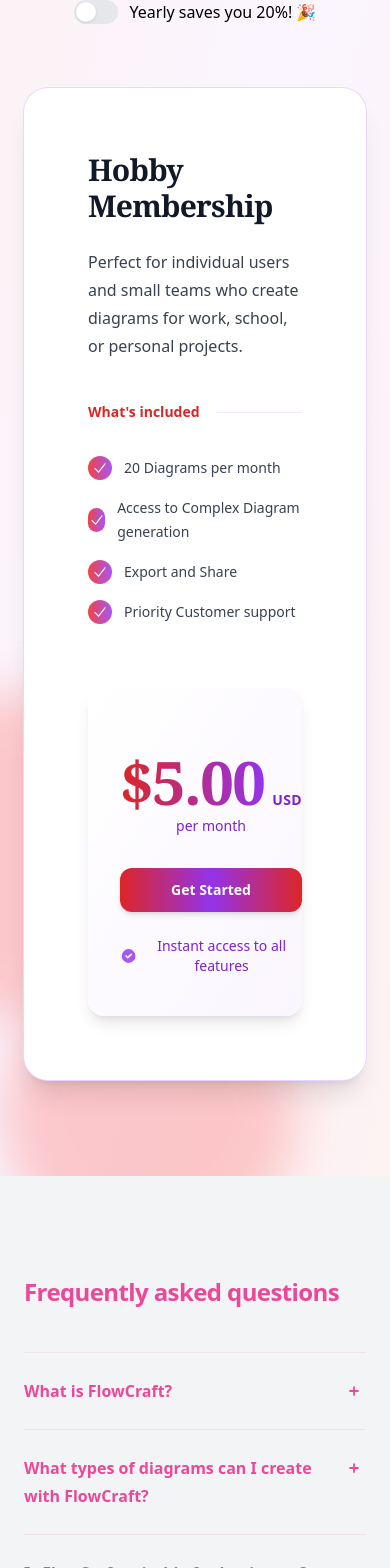
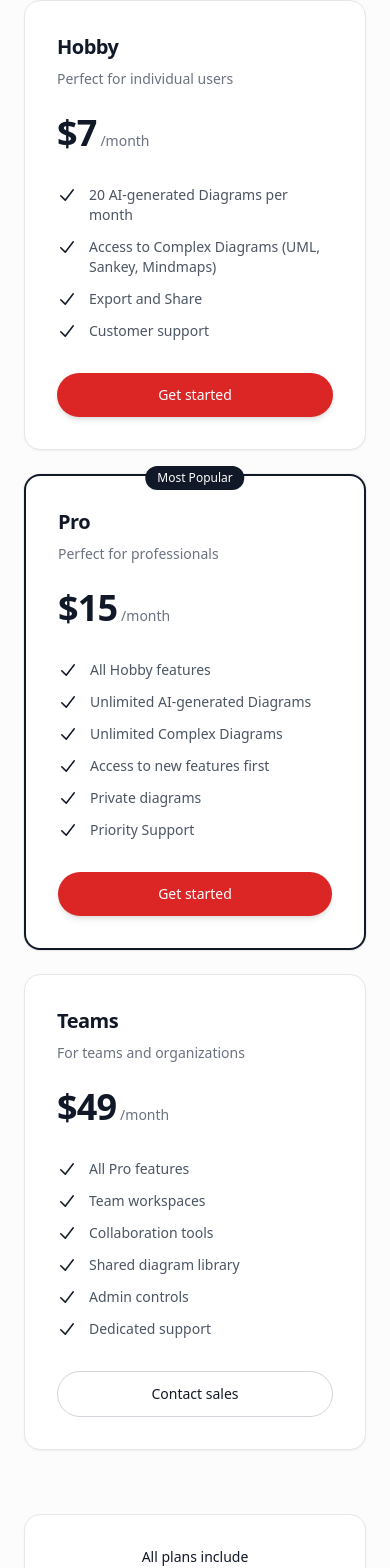
Before and after one commit to shagunmistry/FlowCraft, a Next.js app: page /pricing in a window 390 px wide. Shown: the part 376-1944 px from the top of the page. Built offline with nearby package versions, Linux system fonts and the light colour scheme; no server answers; a web font is replaced by a local one.

Commit message:
Add changes to pricing page and upgrade functionality

```diff
--- a/src/app/dashboard/page.tsx
+++ b/src/app/dashboard/page.tsx
@@ -261,7 +261,11 @@
   stats[3].value = user.subscribed
     ? 999
     : (user.free_limit || 5) - (user.diagrams_created || 0)
-  if (user.subscribed) stats[3].name = 'Pro Access'
+  if (user.subscribed) {
+    stats[3].name = 'Pro Access'
+  } else {
+    stats[3].name = 'Left This Month'
+  }
 
   return (
     <main className="min-h-screen bg-gray-50/50 pb-20 pt-24">
--- a/src/components/FAQ.tsx
+++ b/src/components/FAQ.tsx
@@ -1,7 +1,8 @@
 'use client'
 
-import { Disclosure } from '@headlessui/react'
-import { MinusSmallIcon, PlusSmallIcon } from '@heroicons/react/20/solid'
+import { Disclosure, Transition } from '@headlessui/react'
+import { PlusIcon, MinusIcon } from '@heroicons/react/24/outline'
+import clsx from 'clsx'
 
 const faqs = [
   {
@@ -10,65 +11,110 @@
       'FlowCraft is an innovative AI-powered diagramming platform designed to revolutionize the way you create visual representations of ideas and processes. Our platform utilizes cutting-edge AI technology to assist you in generating stunning flowcharts, whiteboard sketches, charts, and complex diagrams with ease.',
   },
   {
-    question: 'What types of diagrams can I create with FlowCraft?',
+    question: 'What types of diagrams can I create?',
     answer:
-      'FlowCraft empowers you to create a wide variety of diagrams, such as: Flow Diagrams, Whiteboard diagrams, Charts (pie charts, bar charts, etc.), Complex AI-generated diagrams: (Sankey diagrams, Mind maps, Requirements diagrams, User journey maps), and more! Our platform is versatile and flexible, allowing you to explore different diagram types and unleash your creativity.',
+      'FlowCraft empowers you to create a wide variety of diagrams including Flow Diagrams, Whiteboard sketches, Charts (pie, bar, etc.), and complex AI-generated visuals like Sankey diagrams, Mind maps, Requirements diagrams, and User journey maps.',
   },
-
   {
     question: 'Is FlowCraft suitable for beginners?',
     answer:
-      "Absolutely! FlowCraft is designed with user-friendliness in mind. The intuitive interface and AI assistance make it easy for both beginners and experienced users to create professional-looking diagrams. Whether you're new to diagramming or looking to boost your productivity, FlowCraft caters to all skill levels.",
+      "Absolutely. FlowCraft is designed with user-friendliness in mind. The intuitive interface and AI assistance make it easy for both beginners and experienced users to create professional-looking diagrams. Whether you're new to diagramming or looking to boost your productivity, FlowCraft caters to all skill levels.",
   },
   {
     question: 'Does FlowCraft offer collaboration features?',
     answer:
-      'We are currently working on implementing collaboration features in FlowCraft. Stay tuned for updates on our progress and upcoming releases!',
+      'We are currently working on implementing real-time collaboration features in FlowCraft. Stay tuned for updates on our progress and upcoming releases in our changelog.',
   },
   {
-    question: 'I have a billing question not addressed here. What should I do?',
+    question: 'How does billing work?',
     answer:
-      "If you have any further questions about billing or your FlowCraft subscription, feel free to contact our friendly support team. We're happy to assist you!",
+      "If you have specific questions about billing or your FlowCraft subscription that aren't addressed in your dashboard, please contact our support team. We're happy to assist you immediately.",
   },
 ]
+
 export default function FAQs() {
+  // Generate JSON-LD for SEO Rich Snippets
+  const jsonLd = {
+    '@context': 'https://schema.org',
+    '@type': 'FAQPage',
+    mainEntity: faqs.map((faq) => ({
+      '@type': 'Question',
+      name: faq.question,
+      acceptedAnswer: {
+        '@type': 'Answer',
+        text: faq.answer,
+      },
+    })),
+  }
+
   return (
-    <div className="bg-gray-100">
-      <div className="mx-auto max-w-7xl px-6 py-24 sm:py-24 lg:px-8 lg:py-32">
-        <div className="mx-auto max-w-4xl divide-y divide-pink-500/10">
-          <h2 className="text-2xl font-bold leading-10 tracking-tight text-pink-500">
+    <section className="bg-white" aria-labelledby="faq-heading">
+      {/* Inject SEO Schema */}
+      <script
+        type="application/ld+json"
+        dangerouslySetInnerHTML={{ __html: JSON.stringify(jsonLd) }}
+      />
+
+      <div className="mx-auto max-w-7xl px-6 py-24 sm:py-32 lg:px-8">
+        <div className="mx-auto max-w-4xl divide-y divide-zinc-100">
+          <div className="mb-10 lg:mb-14">
+            <h2
+              id="faq-heading"
+              className="text-3xl font-semibold tracking-tight text-zinc-900 sm:text-4xl"
+            >
               Frequently asked questions
             </h2>
-          <dl className="mt-10 space-y-6 divide-y divide-pink-500/10">
+            <p className="mt-4 text-base leading-7 text-zinc-600">
+              Can’t find the answer you’re looking for? Reach out to our{' '}
+              <a
+                href="/support"
+                className="font-semibold text-blue-600 hover:text-blue-500 hover:underline"
+              >
+                customer support
+              </a>{' '}
+              team.
+            </p>
+          </div>
+
+          <dl className="mt-10 space-y-6 divide-y divide-zinc-100">
             {faqs.map((faq) => (
               <Disclosure as="div" key={faq.question} className="pt-6">
                 {({ open }) => (
                   <>
                     <dt>
-                      <Disclosure.Button className="flex w-full items-start justify-between text-left text-pink-500">
-                        <span className="text-base font-semibold leading-7">
+                      <Disclosure.Button className="flex w-full items-start justify-between text-left text-zinc-900 transition-colors hover:text-zinc-600">
+                        <span className="text-base font-medium leading-7">
                           {faq.question}
                         </span>
                         <span className="ml-6 flex h-7 items-center">
                           {open ? (
-                            <MinusSmallIcon
-                              className="h-6 w-6"
+                            <MinusIcon
+                              className="h-5 w-5 flex-none"
                               aria-hidden="true"
                             />
                           ) : (
-                            <PlusSmallIcon
-                              className="h-6 w-6"
+                            <PlusIcon
+                              className="h-5 w-5 flex-none"
                               aria-hidden="true"
                             />
                           )}
                         </span>
                       </Disclosure.Button>
                     </dt>
+                    <Transition
+                      enter="transition duration-100 ease-out"
+                      enterFrom="transform scale-95 opacity-0"
+                      enterTo="transform scale-100 opacity-100"
+                      leave="transition duration-75 ease-out"
+                      leaveFrom="transform scale-100 opacity-100"
+                      leaveTo="transform scale-95 opacity-0"
+                    >
                       <Disclosure.Panel as="dd" className="mt-2 pr-12">
-                      <p className="text-base leading-7 text-gray-600">
+                        <p className="text-base leading-7 text-zinc-500">
                           {faq.answer}
                         </p>
                       </Disclosure.Panel>
+                    </Transition>
                   </>
                 )}
               </Disclosure>
@@ -76,6 +122,6 @@
           </dl>
         </div>
       </div>
-    </div>
+    </section>
   )
 }
--- a/src/components/Pricing/Pricing.tsx
+++ b/src/components/Pricing/Pricing.tsx
@@ -7,37 +7,10 @@
 import Link from 'next/link'
 import SimpleNotification from '../SimpleNotification'
 import { loadStripe } from '@stripe/stripe-js'
-import { motion, AnimatePresence } from 'framer-motion'
-import Card from '@/components/ui/Card'
+import { motion } from 'framer-motion'
 import Button from '@/components/ui/Button'
 
 type PricingPageSource = 'landing' | 'dashboard' | 'mermaid' | 'chart'
-
-const includedFeatures = [
-  '20 Diagrams per month',
-  'Access to Complex Diagram generation',
-  'Export and Share',
-  'Priority Customer support',
-]
-
-// Decorative element component
-const DecorativeElement = ({ className }: { className?: string }) => (
-  <motion.div
-    className={cn(
-      'absolute rounded-full bg-gradient-to-r from-red-300 to-red-300 opacity-70 blur-xl',
-      className,
-    )}
-    animate={{
-      scale: [1, 1.05, 1],
-      opacity: [0.5, 0.7, 0.5],
-    }}
-    transition={{
-      duration: 8,
-      repeat: Infinity,
-      repeatType: 'reverse',
-    }}
-  />
-)
 
 const PricingHeaderMessage = (sourcePage: PricingPageSource) => {
   switch (sourcePage) {
@@ -84,7 +57,7 @@
   }
 
   const handleGoingToCheckout = async (
-    id: 'tier-pro' | 'tier-hobby',
+    id: 'tier-pro' | 'tier-hobby' | 'tier-teams',
     isYearly: boolean,
   ) => {
     console.log('Going to checkout', id)
@@ -171,183 +144,183 @@
   }
 
   return (
-    <div className="relative isolate overflow-hidden bg-gradient-to-br from-red-50 via-purple-50 to-red-50 px-6 py-24 sm:py-16 lg:px-8">
-      {/* Decorative elements */}
-      <DecorativeElement className="-right-20 -top-20 h-64 w-64" />
-      <DecorativeElement className="-left-32 bottom-40 h-80 w-80" />
-      <DecorativeElement className="-bottom-20 right-1/4 h-72 w-72" />
-
+    <div className="min-h-screen bg-gray-50/50 px-6 py-24 sm:py-32 lg:px-8">
+      <div className="mx-auto max-w-7xl">
+        {/* Header Section */}
         <motion.div
           initial={{ opacity: 0, y: -20 }}
           animate={{ opacity: 1, y: 0 }}
-        className="relative z-10 mx-auto max-w-2xl text-center lg:max-w-4xl"
+          className="mx-auto max-w-2xl text-center"
         >
           {sourcePage === 'landing' ? (
             <>
-            <p className="mt-2 bg-gradient-to-r from-red-600 via-purple-600 to-red-600 bg-clip-text font-serif text-5xl font-bold tracking-tight text-transparent sm:text-6xl">
-              Simple, transparent pricing.
+              <h1 className="text-4xl font-bold tracking-tight text-gray-900 sm:text-5xl">
+                Simple, transparent pricing
+              </h1>
+              <p className="mt-4 text-lg text-gray-600">
+                Choose the plan that fits your needs. All plans include core features.
               </p>
             </>
           ) : (
             <>
-            <h2 className="bg-gradient-to-r from-red-600 via-purple-600 to-red-600 bg-clip-text font-serif text-3xl font-bold text-transparent">
+              <h2 className="text-3xl font-bold tracking-tight text-gray-900">
                 {PricingHeaderMessage(sourcePage)}
               </h2>
+              <p className="mt-4 text-lg text-gray-600">
+                Select a plan to continue using FlowCraft
+              </p>
             </>
           )}
         </motion.div>
 
-      <motion.p
-        initial={{ opacity: 0, y: 20 }}
-        animate={{ opacity: 1, y: 0 }}
-        transition={{ delay: 0.2 }}
-        className="relative z-10 mx-auto mt-4 max-w-2xl text-center text-lg leading-8 text-purple-700"
-      >
-        We offer monthly and yearly affordable plans to fit your creative needs.
-      </motion.p>
-
+        {/* Billing Toggle */}
         <motion.div
           initial={{ opacity: 0, scale: 0.95 }}
           animate={{ opacity: 1, scale: 1 }}
-        transition={{ delay: 0.3 }}
-        className="relative z-10 mt-8 flex justify-center"
+          transition={{ delay: 0.2 }}
+          className="mt-8 flex justify-center"
         >
+          <div className="rounded-full bg-white p-1 shadow-sm ring-1 ring-gray-200">
             <SwitchButton
               enabled={yearly}
               setEnabled={setYearly}
-          message="Yearly saves you 20%! 🎉"
+              message="Save 17% with annual billing"
             />
+          </div>
         </motion.div>
 
+        {/* Pricing Tiers Grid */}
         <motion.div
           variants={containerVariants}
           initial="hidden"
           animate="visible"
-        className="relative z-10 mx-auto mt-16 max-w-3xl sm:mt-20 lg:mx-0 lg:flex lg:max-w-none"
+          className="mx-auto mt-12 grid max-w-7xl grid-cols-1 gap-6 sm:mt-16 lg:grid-cols-3"
         >
-        <Card className="overflow-hidden rounded-3xl border-0 shadow-xl ring-1 ring-purple-200">
-          <div className="flex flex-col lg:flex-row">
+          {tiers.map((tier) => (
             <motion.div
+              key={tier.id}
               variants={itemVariants}
-              className="p-8 sm:p-10 lg:flex-auto"
+              whileHover={{ y: -4 }}
+              className={cn(
+                'relative flex flex-col rounded-2xl bg-white p-8 shadow-sm transition-all duration-300',
+                tier.featured
+                  ? 'border-2 border-gray-900 ring-1 ring-gray-900/5 hover:shadow-lg'
+                  : 'border border-gray-200 hover:border-gray-300 hover:shadow-md',
+              )}
             >
-              <h3 className="font-serif text-3xl font-bold tracking-tight text-gray-900">
-                Hobby Membership
+              {tier.featured && (
+                <div className="absolute -top-3 left-1/2 -translate-x-1/2">
+                  <span className="inline-flex items-center rounded-full bg-gray-900 px-3 py-1 text-xs font-medium text-white">
+                    Most Popular
+                  </span>
+                </div>
+              )}
+
+              <div className="flex-1">
+                <h3 className="text-xl font-semibold tracking-tight text-gray-900">
+                  {tier.name}
                 </h3>
-              <p className="mt-6 text-base leading-7 text-gray-700">
-                Perfect for individual users and small teams who create diagrams
-                for work, school, or personal projects.
-              </p>
-              <div className="mt-10 flex items-center gap-x-4">
-                <h4 className="flex-none text-sm font-semibold leading-6 text-red-600">
-                  What's included
-                </h4>
-                <div className="h-px flex-auto bg-purple-100" />
+                <p className="mt-2 text-sm text-gray-500">{tier.description}</p>
+
+                <div className="mt-6 flex items-baseline gap-x-1">
+                  <span className="text-4xl font-bold tracking-tight text-gray-900">
+                    {yearly ? tier.price.annually : tier.price.monthly}
+                  </span>
+                  <span className="text-sm font-medium text-gray-500">
+                    {yearly ? '/year' : '/month'}
+                  </span>
                 </div>
-              <ul
-                role="list"
-                className="mt-8 grid grid-cols-1 gap-4 text-sm leading-6 text-gray-700 sm:grid-cols-2 sm:gap-6"
-              >
-                {includedFeatures.map((feature) => (
-                  <motion.li
-                    key={feature}
-                    className="flex items-center gap-x-3"
-                    variants={itemVariants}
-                    whileHover={{
-                      x: 5,
-                      transition: { type: 'spring', stiffness: 300 },
-                    }}
-                  >
-                    <span className="flex h-6 w-6 items-center justify-center rounded-full bg-gradient-to-r from-red-500 to-purple-500">
+
+                {/* Features */}
+                <ul role="list" className="mt-8 space-y-3">
+                  {tier.mainFeatures.map((feature) => (
+                    <li key={feature} className="flex items-start gap-x-3">
                       <CheckIcon
-                        className="h-4 w-4 text-white"
+                        className="h-5 w-5 flex-none text-gray-900"
                         aria-hidden="true"
                       />
-                    </span>
-                    <span className="font-medium">{feature}</span>
-                  </motion.li>
+                      <span className="text-sm text-gray-600">{feature}</span>
+                    </li>
                   ))}
                 </ul>
+              </div>
+
+              {/* CTA Button */}
+              <div className="mt-8">
+                {tier.id === 'tier-teams' ? (
+                  <Link
+                    href="/support"
+                    className="block w-full rounded-full border border-gray-300 bg-white px-6 py-3 text-center text-sm font-medium text-gray-900 transition-colors hover:bg-gray-50"
+                  >
+                    {tier.cta}
+                  </Link>
+                ) : shouldGoToCheckout ? (
+                  <Button
+                    onClick={() =>
+                      handleGoingToCheckout(
+                        tier.id as 'tier-hobby' | 'tier-pro',
+                        yearly,
+                      )
+                    }
+                    className={cn(
+                      'block w-full rounded-full px-6 py-3 text-sm font-medium transition-all',
+                      tier.featured
+                        ? 'bg-gray-900 text-white hover:bg-gray-800'
+                        : 'bg-gray-900 text-white hover:bg-gray-800',
+                    )}
+                  >
+                    {tier.cta}
+                  </Button>
+                ) : (
+                  <Link
+                    href={tier.href}
+                    className={cn(
+                      'block w-full rounded-full px-6 py-3 text-center text-sm font-medium transition-all',
+                      tier.featured
+                        ? 'bg-gray-900 text-white hover:bg-gray-800'
+                        : 'bg-gray-900 text-white hover:bg-gray-800',
+                    )}
+                  >
+                    {tier.cta}
+                  </Link>
+                )}
+              </div>
+            </motion.div>
+          ))}
         </motion.div>
 
+        {/* Additional Info Section */}
         <motion.div
-              variants={itemVariants}
-              className="p-8 lg:mt-0 lg:w-full lg:max-w-md lg:flex-shrink-0"
+          initial={{ opacity: 0, y: 20 }}
+          animate={{ opacity: 1, y: 0 }}
+          transition={{ delay: 0.5 }}
+          className="mx-auto mt-16 max-w-2xl text-center"
         >
-              <div className="flex h-full flex-col justify-center rounded-2xl bg-gradient-to-br from-white to-purple-50 py-10 text-center shadow-lg">
-                <div className="mx-auto max-w-xs px-8">
-                  <motion.div
-                    initial={{ scale: 0.9 }}
-                    animate={{ scale: 1 }}
-                    transition={{
-                      duration: 0.5,
-                      type: 'spring',
-                      stiffness: 300,
-                    }}
-                  >
-                    <p className="mt-6 flex items-baseline justify-center gap-x-2">
-                      <span className="bg-gradient-to-r from-red-600 to-purple-600 bg-clip-text font-serif text-6xl font-bold tracking-tight text-transparent">
-                        ${yearly ? '48.00' : '5.00'}
+          <div className="rounded-2xl border border-gray-200 bg-white p-8 shadow-sm">
+            <p className="text-sm font-medium text-gray-900">
+              All plans include
+            </p>
+            <div className="mt-4 flex flex-wrap items-center justify-center gap-x-6 gap-y-2 text-sm text-gray-600">
+              <span className="flex items-center gap-x-2">
+                <CheckIcon className="h-4 w-4 text-gray-900" />
+                Export diagrams
               </span>
-                      <span className="text-sm font-semibold leading-6 tracking-wide text-purple-700">
-                        USD
+              <span className="flex items-center gap-x-2">
+                <CheckIcon className="h-4 w-4 text-gray-900" />
+                Share & collaborate
               </span>
-                    </p>
-                    <p className="mt-1 text-sm text-purple-700">
-                      {yearly ? 'per year' : 'per month'}
-                    </p>
-                  </motion.div>
-
-                  {shouldGoToCheckout ? (
-                    <motion.div whileHover={{ y: -3 }} whileTap={{ y: 0 }}>
-                      <Button
-                        onClick={() =>
-                          handleGoingToCheckout('tier-hobby', yearly)
-                        }
-                        className="mt-8 block w-full rounded-xl bg-gradient-to-r from-red-600 via-purple-600 to-red-600 px-4 py-3 text-base font-semibold text-white shadow-lg transition-all hover:shadow-xl"
-                      >
-                        <span className="relative z-10">Get Started</span>
-                        <motion.div
-                          className="absolute inset-0 rounded-xl bg-gradient-to-r from-red-500 via-purple-500 to-red-500 opacity-0"
-                          whileHover={{ opacity: 1 }}
-                          transition={{ duration: 0.3 }}
-                        />
-                      </Button>
-                    </motion.div>
-                  ) : (
-                    <motion.div whileHover={{ y: -3 }} whileTap={{ y: 0 }}>
-                      <Link
-                        href="/login"
-                        className="mt-8 block w-full rounded-xl bg-gradient-to-r from-red-600 via-purple-600 to-red-600 px-4 py-3 text-base font-semibold text-white shadow-lg transition-all hover:shadow-xl"
-                      >
-                        Get Started
-                      </Link>
-                    </motion.div>
-                  )}
-
-                  <div className="mt-6 flex items-center justify-center gap-x-1">
-                    <svg
-                      xmlns="http://www.w3.org/2000/svg"
-                      className="h-5 w-5 text-purple-500"
-                      viewBox="0 0 20 20"
-                      fill="currentColor"
-                    >
-                      <path
-                        fillRule="evenodd"
-                        d="M10 18a8 8 0 100-16 8 8 0 000 16zm3.707-9.293a1 1 0 00-1.414-1.414L9 10.586 7.707 9.293a1 1 0 00-1.414 1.414l2 2a1 1 0 001.414 0l4-4z"
-                        clipRule="evenodd"
-                      />
-                    </svg>
-                    <p className="text-sm font-medium text-purple-700">
-                      Instant access to all features
-                    </p>
-                  </div>
+              <span className="flex items-center gap-x-2">
+                <CheckIcon className="h-4 w-4 text-gray-900" />
+                Customer support
+              </span>
+              <span className="flex items-center gap-x-2">
+                <CheckIcon className="h-4 w-4 text-gray-900" />
+                Regular updates
+              </span>
             </div>
           </div>
         </motion.div>
       </div>
-        </Card>
-      </motion.div>
 
       <SimpleNotification
         message={notificationMessage}
--- a/src/components/Pricing/Pricing.utils.ts
+++ b/src/components/Pricing/Pricing.utils.ts
@@ -6,36 +6,52 @@
 ]
 export const tiers = [
   {
-    name: 'FlowCraft Hobby',
+    name: 'Hobby',
     id: 'tier-hobby',
     href: '/login',
-    featured: true, // This plan is featured
-    description: 'Perfect for individual users and small teams',
-    price: { monthly: '$7.99', annually: '$63.99' },
+    featured: false,
+    description: 'Perfect for individual users',
+    price: { monthly: '$7', annually: '$70' },
     mainFeatures: [
-      `${DiagramsAllowed} AI-generated Diagrams/Whiteboards per month`,
-      'Access to AI-generated Complex Diagrams such as UML, Sankey, Mindmaps, and more',
+      `${DiagramsAllowed} AI-generated Diagrams per month`,
+      'Access to Complex Diagrams (UML, Sankey, Mindmaps)',
       'Export and Share',
       'Customer support',
     ],
-    cta: 'Start your Hobby trial!',
+    cta: 'Get started',
   },
   {
     name: 'Pro',
     id: 'tier-pro',
     href: '/login',
+    featured: true, // Featured plan
+    description: 'Perfect for professionals',
+    price: { monthly: '$15', annually: '$150' },
+    mainFeatures: [
+      'All Hobby features',
+      'Unlimited AI-generated Diagrams',
+      'Unlimited Complex Diagrams',
+      'Access to new features first',
+      'Private diagrams',
+      'Priority Support',
+    ],
+    cta: 'Get started',
+  },
+  {
+    name: 'Teams',
+    id: 'tier-teams',
+    href: '/login',
     featured: false,
-    description:
-      'Perfect for professionals. Get unlimited AI-generated visuals and upcoming features!',
-    price: { monthly: '$12.99', annually: '$103.99' },
+    description: 'For teams and organizations',
+    price: { monthly: '$49', annually: '$490' },
     mainFeatures: [
-      'All features of the Hobby plan',
-      'Unlimited AI-generated Flow Diagrams',
-      'Unlimited AI-generated Complex Diagrams',
-      'Access to new features first',
-      'Team collaboration features (coming soon!)',
-      'Priority Customer Support',
+      'All Pro features',
+      'Team workspaces',
+      'Collaboration tools',
+      'Shared diagram library',
+      'Admin controls',
+      'Dedicated support',
     ],
-    cta: 'Start your Pro trial!',
+    cta: 'Contact sales',
   },
 ]
```
Also changed, not shown: src/app/dashboard/diagrams/new/page.tsx (+12 -1 lines), src/components/Navbar.tsx (+24 -0 lines), src/components/UpgradePrompt.tsx (added, +87 -0 lines). Lines whose indentation alone changed are shown as unchanged.
